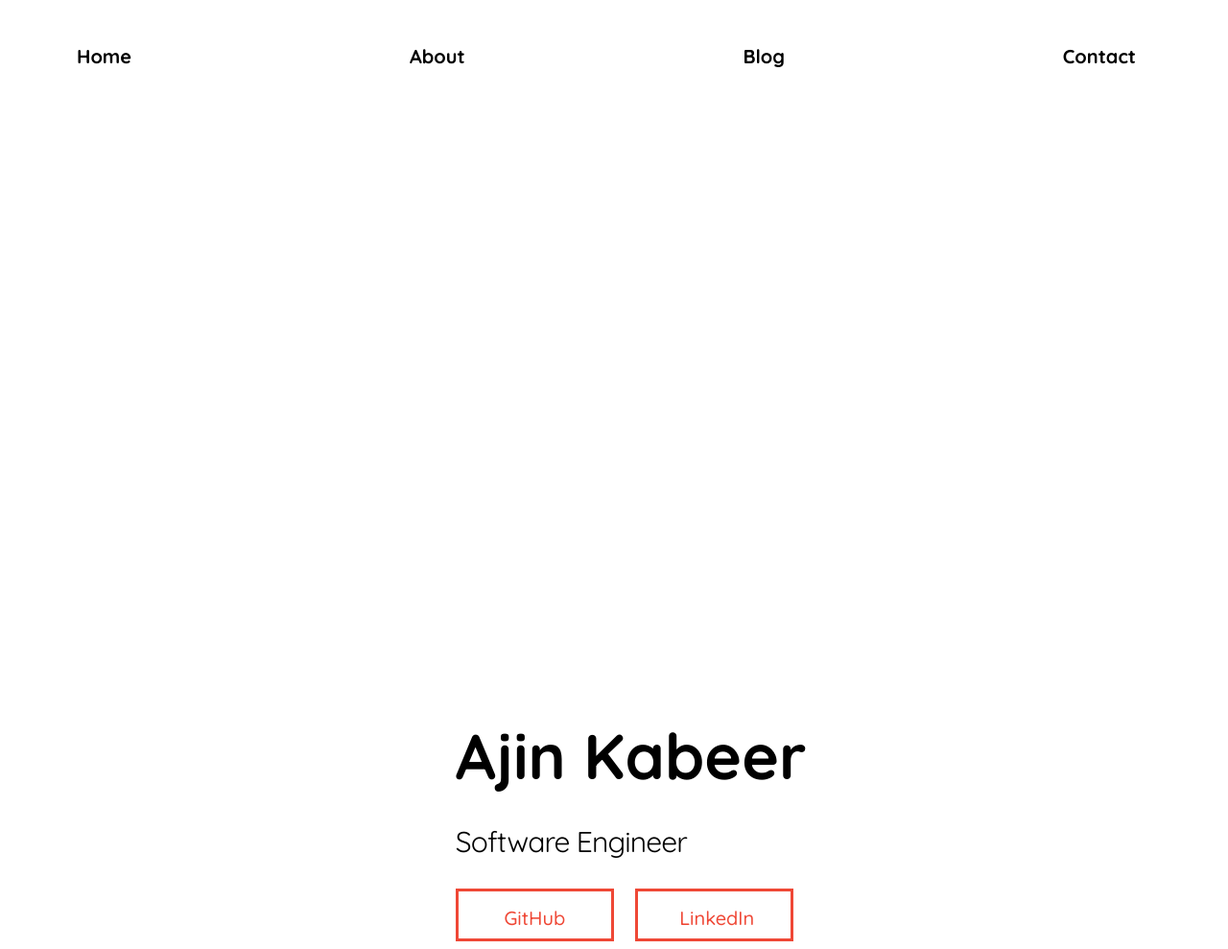
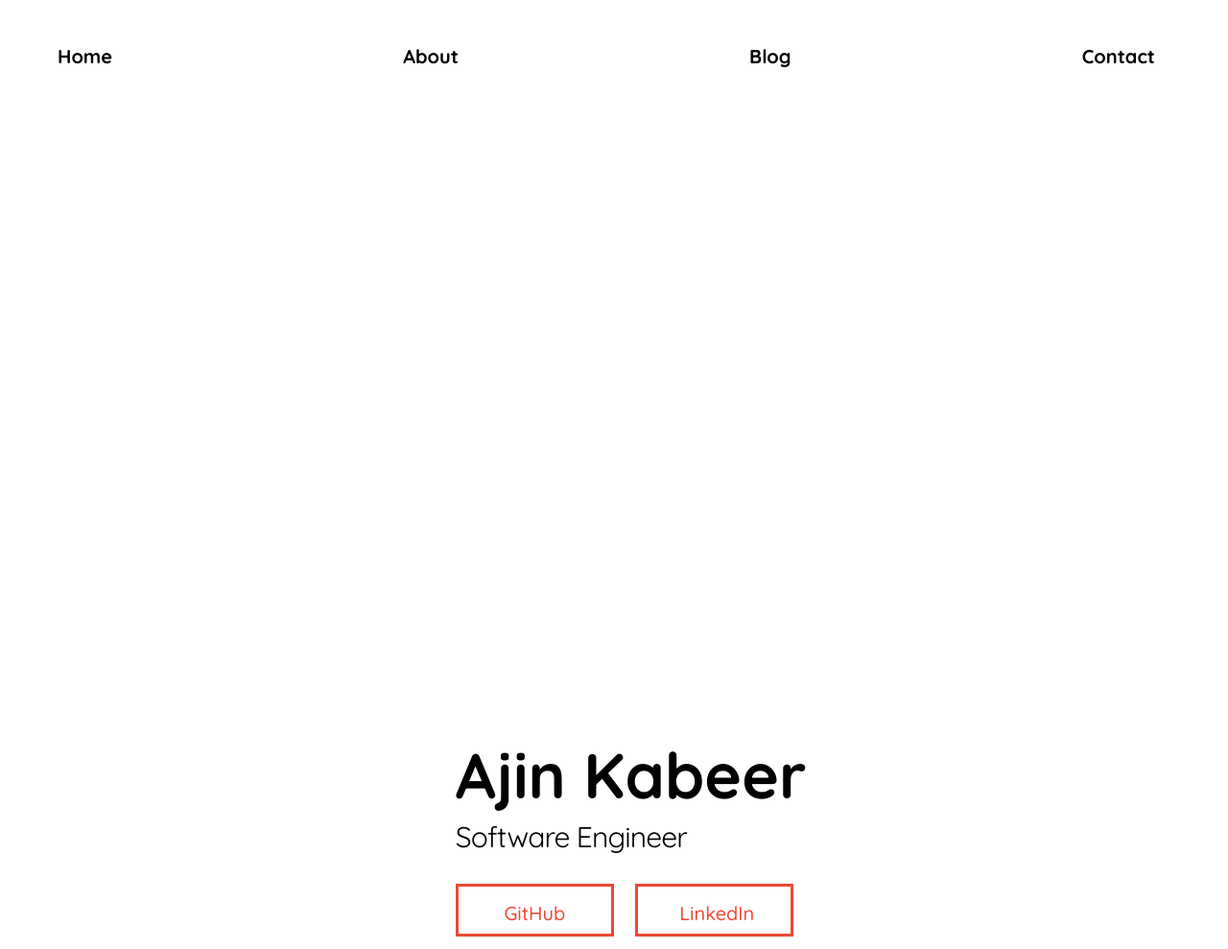
Before and after one commit to ajinkabeer/Portfolio, a plain HTML site: page index.html in a window 1280 px wide. Shown: the whole page at 96% size. Drawn offline with Linux system fonts and the light colour scheme.

Commit message:
Adjust margin

```diff
--- a/css/main.css
+++ b/css/main.css
@@ -16,6 +16,11 @@ body {
   font-family: "Quicksand", sans-serif;
   margin-right: 135px;
   margin-left: 135px;
+  overflow-y: hidden;
+}
+
+main {
+  height: 100vh;
 }
 
 nav {
@@ -25,13 +30,17 @@ nav {
 nav ul {
   list-style: none;
   display: flex;
-  justify-content: flex-end;
+  justify-content: flex-start;
   flex-wrap: wrap;
 }
 
 nav ul li {
   margin-right: 56px;
   cursor: pointer;
+}
+
+nav ul li:first-child {
+  margin-left: -46px;
 }
 
 nav ul li a {
@@ -47,7 +56,7 @@ nav ul li a:hover {
 }
 
 .name-and-links {
-  margin-top: 15%;
+  margin-top:15%;
   display: flex;
   flex-direction: row;
   justify-content: space-between;
@@ -64,6 +73,7 @@ nav ul li a:hover {
 
 .name-and-links h3 {
   font-family: Quicksand;
+  margin-top:5px;
   font-style: normal;
   font-weight: normal;
   font-size: 30px;
@@ -96,11 +106,12 @@ nav ul li a:hover {
   height: 371px;
 }
 
+
 @media (max-width: 1464px) {
 
   body {
-    margin-right: 20px;
-    margin-left: 20px;
+    margin-right: 0px;
+    margin-left: 0px;
   }
 
   nav {
@@ -115,6 +126,10 @@ nav ul li a:hover {
     justify-content: space-between;
   }
 
+  nav ul li:first-child {
+    margin-left: 0;
+  }
+
   .name-and-links {
     margin-top: 50%;
     margin-left: 60px;
@@ -127,4 +142,7 @@ nav ul li a:hover {
   .illustration img {
     display: none;
   }
+  .name-box {
+    margin-top:0px
+  }
 }
--- a/index.html
+++ b/index.html
@@ -10,6 +10,7 @@
 <title>Ajin Kabeer | JavaScript Developer</title>
 </head>
 <body>
+  <main>
  <header>
    <nav>
      <ul>
@@ -20,7 +21,6 @@
      </ul>
    </nav>
  </header>
- <main>
    <section class="name-and-links">
      <div class="name-box">
       <h1>Ajin Kabeer</h1>
```
